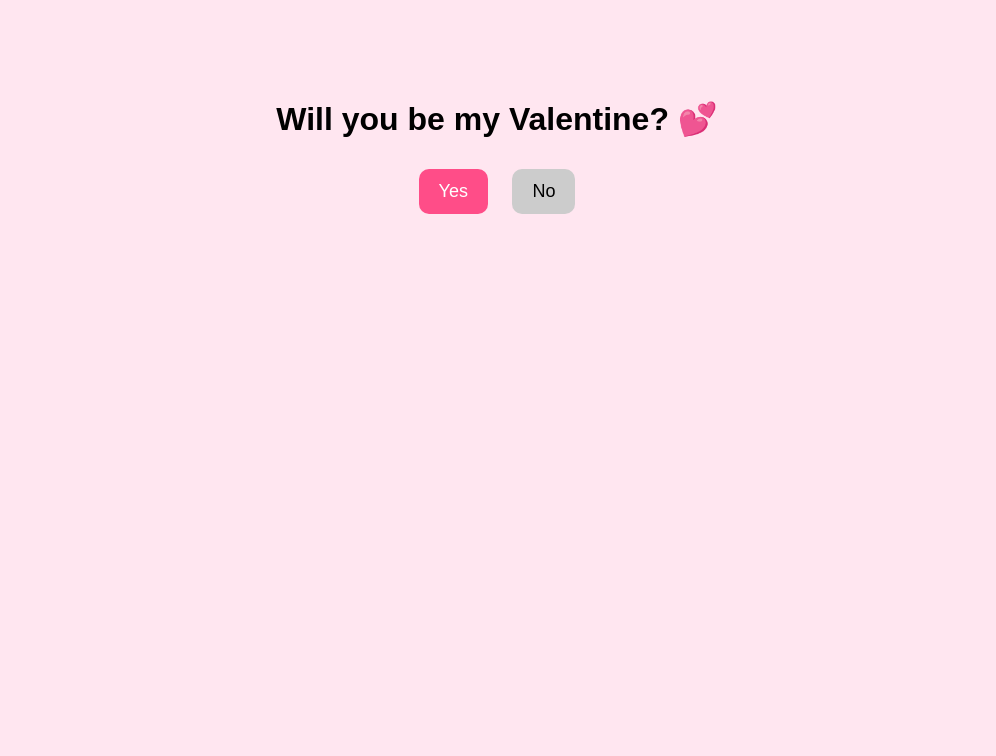
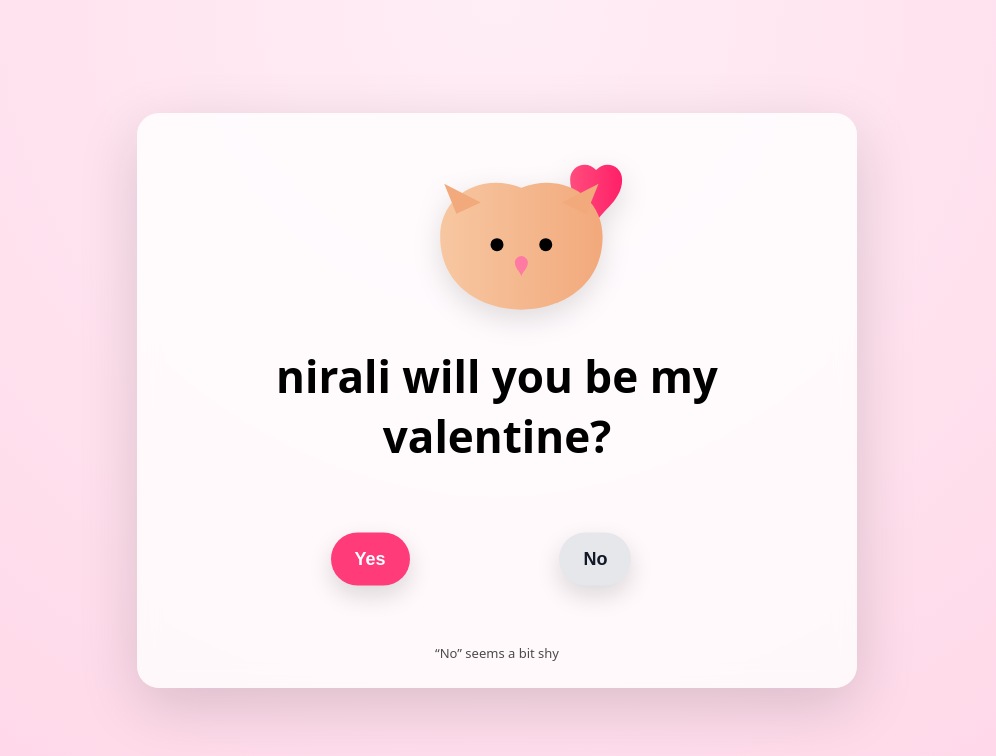
Before and after one commit to sosa253/Testing, a plain HTML site: page index.html in a window 1280 px wide. Shown: the whole page, without its empty margins (143-1139 px from the left). Drawn offline with nearby package versions, Linux system fonts and the light colour scheme.

Commit message:
Update index.html

```diff
--- a/index.html
+++ b/index.html
@@ -1,46 +1,302 @@
 <!DOCTYPE html>
-<html>
+<html lang="en">
 <head>
-  <title>Will You Be My Valentine?</title>
+ <meta charset="UTF-8" />
+ <meta name="viewport" content="width=device-width, initial-scale=1, viewport-fit=cover" />
+ <title>Will you be my Valentine?</title>
+
+ <!-- Confetti library -->
+ <script src="https://cdn.jsdelivr.net/npm/canvas-confetti@1.9.3/dist/confetti.browser.min.js"></script>
+
  <style>
+ :root {
+ --bg1: #ffd6e7;
+ --bg2: #ffeef6;
+ --card: #ffffffcc;
+ --yes: #ff3b7a;
+ --yesHover: #ff1f68;
+ }
+
+ * { box-sizing: border-box; }
+
  body {
+ margin: 0;
+ min-height: 100svh;
+ display: grid;
+ place-items: center;
+ background: radial-gradient(circle at top, var(--bg2), var(--bg1));
+ font-family: system-ui, sans-serif;
+ overflow: hidden;
+ padding: 16px;
+ }
+
+ /* FULL-SCREEN CONFETTI CANVAS */
+ #confettiCanvas {
+ position: fixed;
+ inset: 0;
+ width: 100vw;
+ height: 100vh;
+ pointer-events: none;
+ z-index: 9999;
+ }
+
+ .card {
+ width: min(720px, 92vw);
+ padding: 26px 22px;
+ background: var(--card);
+ backdrop-filter: blur(10px);
+ border-radius: 22px;
  text-align: center;
-      font-family: Arial;
-      margin-top: 100px;
-      background-color: #ffe6f0;
+ box-shadow: 0 18px 60px rgba(0,0,0,.15);
  }
+
+ .art {
+ width: min(260px, 80vw);
+ margin: 0 auto 10px;
+ display: block;
+ filter: drop-shadow(0 10px 14px rgba(0,0,0,.12));
+ }
+
+ h1 {
+ font-size: clamp(26px, 4vw, 44px);
+ margin: 12px 0 18px;
+ }
+
+ .button-zone {
+ position: relative;
+ width: min(520px, 92%);
+ height: 150px;
+ margin: 0 auto;
+ touch-action: none;
+ }
+
  button {
-      padding: 12px 20px;
-      margin: 10px;
+ position: absolute;
+ top: 50%;
+ transform: translateY(-50%);
+ padding: 16px 24px;
  font-size: 18px;
-      border-radius: 10px;
+ font-weight: 800;
+ border-radius: 999px;
  border: none;
  cursor: pointer;
+ box-shadow: 0 10px 24px rgba(0,0,0,.14);
+ user-select: none;
+ -webkit-tap-highlight-color: transparent;
+ transition: transform .12s ease, background .12s ease;
  }
-    #yes { background-color: #ff4d88; color: white; }
-    #no { background-color: #cccccc; }
+
+ #yesBtn {
+ left: 18%;
+ background: var(--yes);
+ color: #fff;
+ }
+ #yesBtn:hover { background: var(--yesHover); }
+
+ #noBtn {
+ left: 62%;
+ background: #e5e7eb;
+ color: #111827;
+ }
+
+ .hint {
+ margin-top: 10px;
+ font-size: 13px;
+ opacity: .7;
+ }
+
+ .result {
+ display: none;
+ margin-top: 18px;
+ animation: pop .35s ease;
+ }
+
+ .result h2 {
+ font-size: clamp(30px, 4.5vw, 46px);
+ margin: 10px 0;
+ }
+
+ .fireworks {
+ width: min(380px, 90vw);
+ margin: 0 auto;
+ display: block;
+ }
+
+ @keyframes pop {
+ from { transform: scale(.96); opacity: 0; }
+ to { transform: scale(1); opacity: 1; }
+ }
  </style>
 </head>
 
 <body>
-  <h1>Will you be my Valentine? 💕</h1>
+ <canvas id="confettiCanvas"></canvas>
 
-  <button id="yes" onclick="yesClicked()">Yes</button>
-  <button id="no" onclick="noClicked()">No</button>
+ <main class="card">
+ <!-- ANIMAL WITH HEART -->
+ <svg class="art" viewBox="0 0 320 240" xmlns="http://www.w3.org/2000/svg">
+ <defs>
+ <linearGradient id="fur" x1="0" x2="1">
+ <stop offset="0" stop-color="#f7c7a1"/>
+ <stop offset="1" stop-color="#f2a97b"/>
+ </linearGradient>
+ <linearGradient id="heart" x1="0" x2="1">
+ <stop offset="0" stop-color="#ff4d7d"/>
+ <stop offset="1" stop-color="#ff1f68"/>
+ </linearGradient>
+ </defs>
 
-  <p id="message"></p>
+ <path d="M250 50 C250 33 270 25 282 38
+ C294 25 314 33 314 50
+ C314 78 282 92 282 106
+ C282 92 250 78 250 50Z"
+ fill="url(#heart)"/>
+
+ <path d="M90 120 C90 70 140 40 190 60
+ C240 40 290 70 290 120
+ C290 180 240 210 190 210
+ C140 210 90 180 90 120Z"
+ fill="url(#fur)"/>
+
+ <path d="M110 92 L95 55 L140 78 Z" fill="#f2a97b"/>
+ <path d="M270 92 L285 55 L240 78 Z" fill="#f2a97b"/>
+
+ <circle cx="160" cy="130" r="8"/>
+ <circle cx="220" cy="130" r="8"/>
+
+ <path d="M190 144 C186 144 182 148 182 152
+ C182 160 190 164 190 170
+ C190 164 198 160 198 152
+ C198 148 194 144 190 144Z"
+ fill="#ff7aa2"/>
+ </svg>
+
+ <h1>nirali will you be my valentine?</h1>
+
+ <section class="button-zone" id="zone">
+ <button id="yesBtn">Yes</button>
+ <button id="noBtn">No</button>
+ </section>
+
+ <!-- HINT -->
+ <div class="hint" id="hint">“No” seems a bit shy </div>
+
+ <section class="result" id="result">
+ <h2>YAY! </h2>
+ <img
+ class="fireworks"
+ src="https://media.giphy.com/media/26ufdipQqU2lhNA4g/giphy.gif"
+ alt="Fireworks"
+ />
+ </section>
+ </main>
 
  <script>
-function yesClicked() {
-  document.getElementById("message").innerHTML =
-  "Yay! I can't wait to spend Valentine's Day with you ❤️";
+ const zone = document.getElementById("zone");
+ const yesBtn = document.getElementById("yesBtn");
+ const noBtn = document.getElementById("noBtn");
+ const result = document.getElementById("result");
+ const hint = document.getElementById("hint");
+
+ /* ---------- CONFETTI ---------- */
+ const confettiCanvas = document.getElementById("confettiCanvas");
+
+ function resizeConfettiCanvas() {
+ const dpr = Math.max(1, window.devicePixelRatio || 1);
+ confettiCanvas.width = Math.floor(window.innerWidth * dpr);
+ confettiCanvas.height = Math.floor(window.innerHeight * dpr);
+ confettiCanvas.style.width = "100vw";
+ confettiCanvas.style.height = "100vh";
  }
 
-function noClicked() {
-  document.getElementById("message").innerHTML =
-  "Hmm… try clicking Yes again 😊";
+ resizeConfettiCanvas();
+ window.addEventListener("resize", resizeConfettiCanvas);
+ window.addEventListener("orientationchange", () => setTimeout(resizeConfettiCanvas, 150));
+
+ const confettiInstance = confetti.create(confettiCanvas, {
+ resize: false,
+ useWorker: true
+ });
+
+ function fullScreenConfetti() {
+ const end = Date.now() + 1600;
+
+ (function frame() {
+ confettiInstance({
+ particleCount: 12,
+ spread: 90,
+ startVelocity: 45,
+ ticks: 180,
+ origin: { x: Math.random(), y: Math.random() * 0.3 }
+ });
+ if (Date.now() < end) requestAnimationFrame(frame);
+ })();
+
+ setTimeout(() => {
+ confettiInstance({
+ particleCount: 300,
+ spread: 140,
+ startVelocity: 60,
+ ticks: 220,
+ origin: { x: 0.5, y: 0.55 }
+ });
+ }, 300);
  }
+
+ /* ---------- YES BUTTON GROWS ---------- */
+ let yesScale = 1;
+ function growYes() {
+ yesScale = Math.min(2.2, yesScale + 0.1);
+ yesBtn.style.transform = `translateY(-50%) scale(${yesScale})`;
+ }
+
+ /* ---------- NO BUTTON RUNS AWAY ---------- */
+ function clamp(n, min, max) {
+ return Math.max(min, Math.min(max, n));
+ }
+
+ function moveNo(px, py) {
+ const z = zone.getBoundingClientRect();
+ const b = noBtn.getBoundingClientRect();
+
+ let dx = (b.left + b.width / 2) - px;
+ let dy = (b.top + b.height / 2) - py;
+ let mag = Math.hypot(dx, dy) || 1;
+ dx /= mag;
+ dy /= mag;
+
+ let newLeft = (b.left - z.left) + dx * 150;
+ let newTop = (b.top - z.top) + dy * 150;
+
+ newLeft = clamp(newLeft, 0, z.width - b.width);
+ newTop = clamp(newTop, 0, z.height - b.height);
+
+ noBtn.style.left = newLeft + "px";
+ noBtn.style.top = newTop + "px";
+ noBtn.style.transform = "none";
+
+ growYes();
+ }
+
+ zone.addEventListener("pointermove", e => {
+ const b = noBtn.getBoundingClientRect();
+ const d = Math.hypot(
+ (b.left + b.width / 2) - e.clientX,
+ (b.top + b.height / 2) - e.clientY
+ );
+ if (d < 140) moveNo(e.clientX, e.clientY);
+ });
+
+ noBtn.addEventListener("click", e => e.preventDefault());
+
+ /* ---------- YES CLICK ---------- */
+ yesBtn.addEventListener("click", () => {
+ zone.style.display = "none";
+ hint.style.display = "none"; // HIDE THE HINT
+ result.style.display = "block";
+ resizeConfettiCanvas();
+ fullScreenConfetti();
+ });
  </script>
-
 </body>
 </html>
```
Lines whose indentation alone changed are shown as unchanged.
